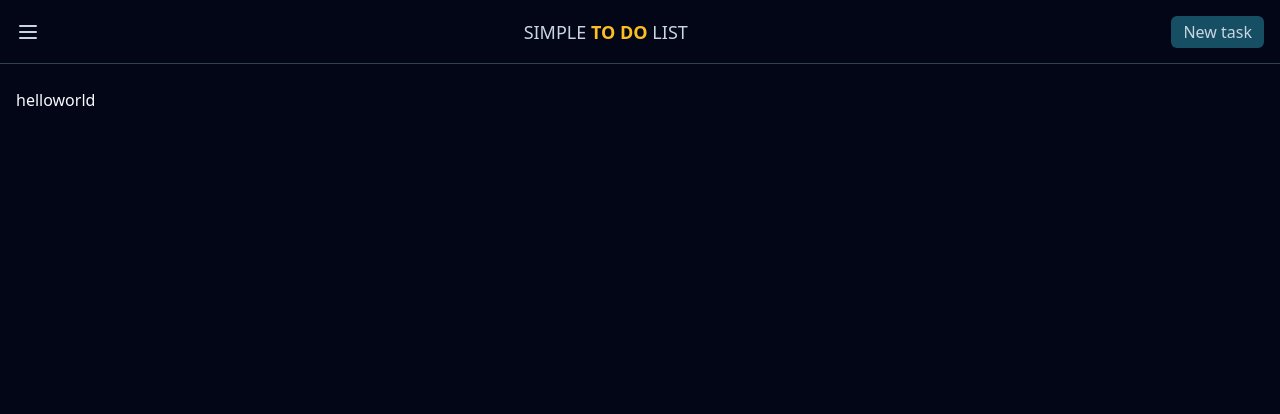
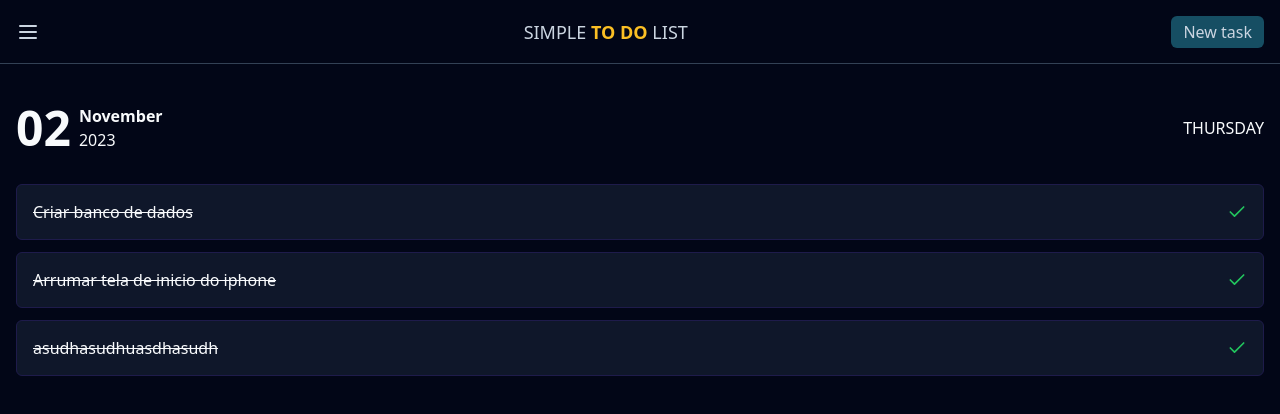
Before and after one commit to vitoorfraga/simple-to-do-list, a Next.js app: page / in a window 1280 px wide. Shown: the top 414 px of the page. Built offline with nearby package versions, Linux system fonts and the light colour scheme.

Commit message:
fix: move components folder to src

```diff
--- a/src/app/(home)/page.tsx
+++ b/src/app/(home)/page.tsx
@@ -1,7 +1,17 @@
+import { Calendar } from '../../components/calendar'
+import { Task } from '../../components/task'
+
 export default function Home() {
   return (
     <main>
-      <h1>helloworld</h1>
+      <section className="my-4">
+        <Calendar />
+      </section>
+      <section className="flex flex-col gap-3 mt-8">
+        <Task id="1" name="Criar banco de dados" isChecked={true} />
+        <Task id="2" name="Arrumar tela de inicio do iphone" isChecked={true} />
+        <Task id="3" name="asudhasudhuasdhasudh" isChecked={true} />
+      </section>
     </main>
   )
 }
--- a/src/app/layout.tsx
+++ b/src/app/layout.tsx
@@ -1,7 +1,7 @@
 import type { Metadata } from 'next'
 import { Inter } from 'next/font/google'
 import '@/styles/globals.css'
-import { Header } from './components/header'
+import { Header } from '../components/header'
 
 const inter = Inter({ subsets: ['latin'] })
 
```
Also changed, not shown: src/components/button/index.tsx (renamed from src/app/components/button/index.tsx), src/components/calendar/index.tsx (renamed from src/app/components/calendar/index.tsx), src/components/header/index.tsx (renamed from src/app/components/header/index.tsx), src/components/new-task/index.tsx (renamed from src/app/components/new-task/index.tsx), src/components/task/index.tsx (renamed from src/app/components/task/index.tsx), src/components/text-field/index.tsx (renamed from src/app/components/text-field/index.tsx).
